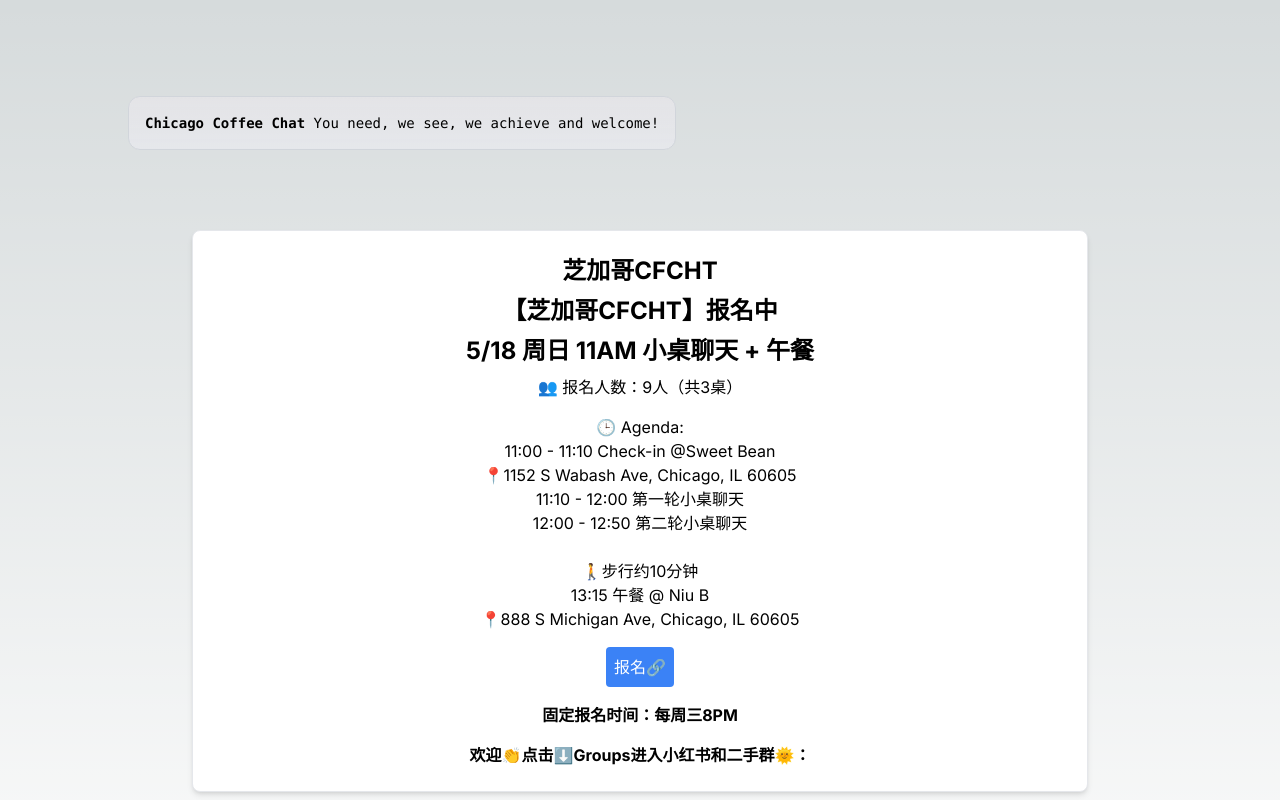
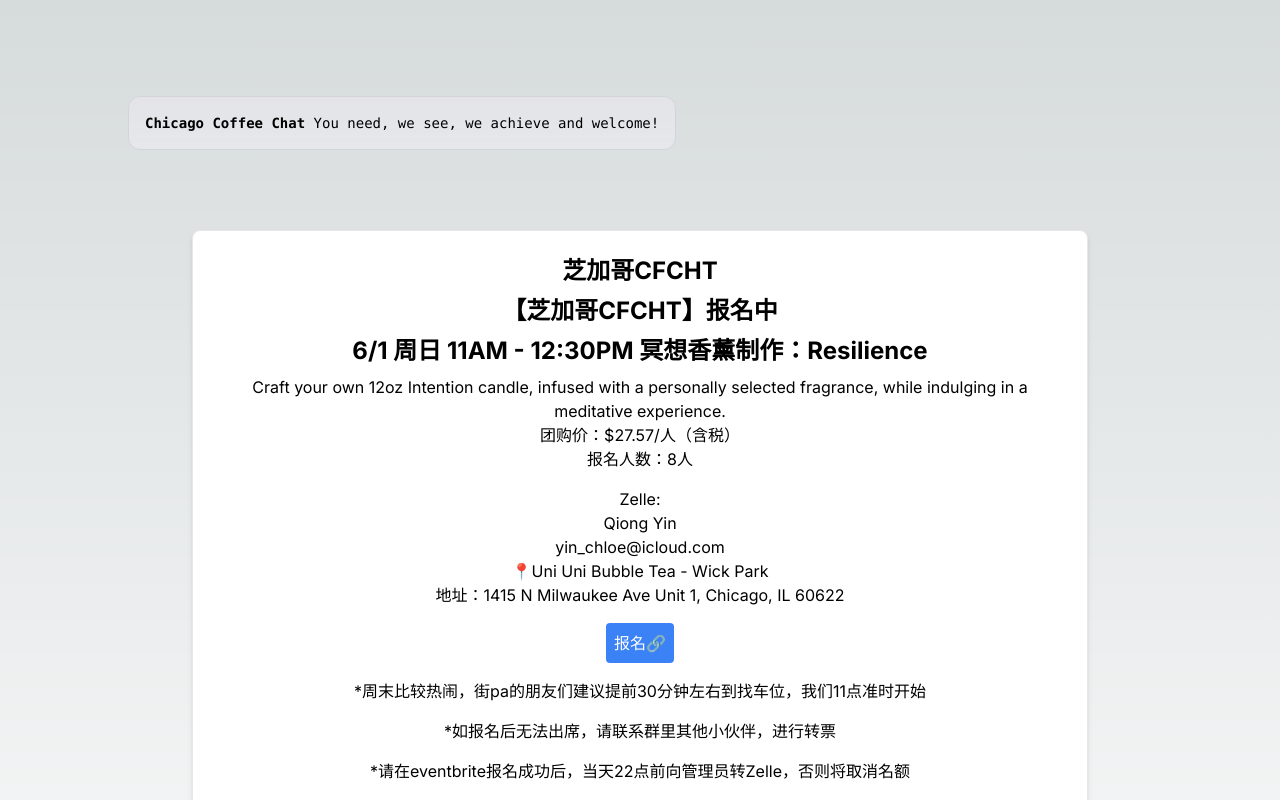
Before and after one commit to Brack-Wang/nextjs, a Next.js app: page / in a window 1280 px wide. Shown: the top 800 px of the page. Built offline with nearby package versions, Linux system fonts and the light colour scheme.

Commit message:
Update page.tsx

```diff
--- a/app/page.tsx
+++ b/app/page.tsx
@@ -18,16 +18,20 @@ export default function Home() {
         <h2 className="text-2xl font-bold mb-2"> 芝加哥CFCHT </h2>
 
 
-
-      {/* TODO: Change the content for weekly events' information below */}
-      {/* Event Details Replacement Start */}
-        <h2 className="text-2xl font-bold mb-2">【芝加哥CFCHT】报名中</h2>
-        <h2 className="text-2xl font-bold mb-2">5/18 周日 11AM 小桌聊天 + 午餐</h2>
-        <p className="mb-4">👥 报名人数：9人（共3桌）</p>
-        <p className="mb-4">🕒 Agenda:<br />11:00 - 11:10 Check-in @Sweet Bean<br />📍1152 S Wabash Ave, Chicago, IL 60605<br />11:10 - 12:00 第一轮小桌聊天<br />12:00 - 12:50 第二轮小桌聊天<br /><br />🚶步行约10分钟<br />13:15 午餐 @ Niu B<br />📍888 S Michigan Ave, Chicago, IL 60605</p>
-        <a href="https://www.eventbrite.co.nz/e/cfcht518-11-tickets-1363822462699?aff=oddtdtcreator" target="_blank" className="inline-block bg-blue-500 text-white p-2 rounded hover:bg-blue-700 transition duration-300 ease-in-out">报名🔗</a>
-        <p className="mt-4 font-bold">固定报名时间：每周三8PM</p>
-      {/* Event Details Replacement End */}
+{/* Event Details Replacement Start */}
+  <h2 className="text-2xl font-bold mb-2">【芝加哥CFCHT】报名中</h2>
+  <h2 className="text-2xl font-bold mb-2">6/1 周日 11AM - 12:30PM 冥想香薰制作：Resilience</h2>
+  <p className="mb-4">Craft your own 12oz Intention candle, infused with a personally selected fragrance, while indulging in a meditative experience.<br />
+    团购价：$27.57/人（含税）<br />报名人数：8人</p>
+          <p className="mt-4">Zelle:<br />Qiong Yin<br />yin_chloe@icloud.com</p>
+  <p className="mb-4">📍Uni Uni Bubble Tea - Wick Park<br />地址：1415 N Milwaukee Ave Unit 1, Chicago, IL 60622</p>
+  <a href="https://www.eventbrite.co.nz/e/cfcht61-11-1230-resilience-tickets-1383115468599?aff=oddtdtcreator" target="_blank" className="inline-block bg-blue-500 text-white p-2 rounded hover:bg-blue-700 transition duration-300 ease-in-out">报名🔗</a>
+  <p className="mt-4">*周末比较热闹，街pa的朋友们建议提前30分钟左右到找车位，我们11点准时开始</p>
+  <p className="mt-4">*如报名后无法出席，请联系群里其他小伙伴，进行转票</p>
+  <p className="mt-4">*请在eventbrite报名成功后，当天22点前向管理员转Zelle，否则将取消名额</p>
+  <p className="mt-4 font-bold">大家周日见！🕯️🌿</p>
+  <p className="mt-4 font-bold">固定报名时间：每周三8PM</p>
+{/* Event Details Replacement End */}
 
 
 
```
